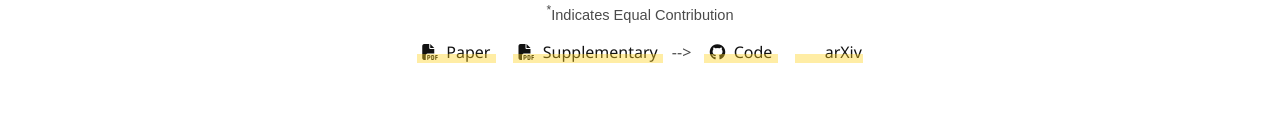
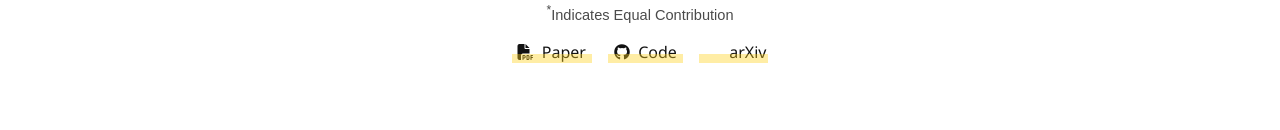
Before and after one commit to sakshamsingh1/first_project_page, a plain HTML site: page index.html in a window 1280 px wide. Shown: the part 179-309 px from the top of the page. Drawn offline with nearby package versions, Linux system fonts and the light colour scheme; some packages are replaced by stand-ins of ours; some icons are missing; a web font is replaced by a local one.

Commit message:
Update index.html

```diff
--- a/index.html
+++ b/index.html
@@ -90,17 +90,6 @@
                         <span>Paper</span>
                       </a>
                     </span>
-
-<!--                     <!-- Supplementary PDF link -->
-                    <span class="link-block">
-                      <a href="static/pdfs/supplementary_material.pdf" target="_blank"
-                      class="external-link ">
-                      <span class="icon">
-                        <i class="fas fa-file-pdf"></i>
-                      </span>
-                      <span>Supplementary</span>
-                    </a>
-                  </span> -->
 
                   <!-- Github link -->
                   <span class="link-block">
```
